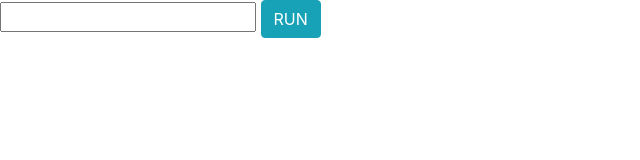
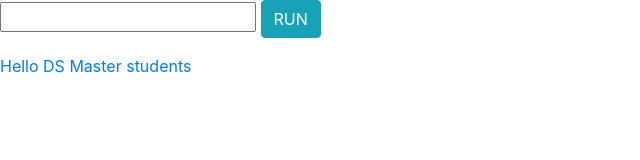
Before and after one commit to pteacher/example-web, a plain HTML site: page index.html in a window 1280 px wide. Shown: the whole page, without its empty margins (0-640 px from the left). Drawn offline with nearby package versions, Linux system fonts and the light colour scheme.

Commit message:
Update index.html

```diff
--- a/index.html
+++ b/index.html
@@ -15,5 +15,6 @@
 			</ul>
 		</div>
 		<script src="js/app.js"></script>
+		<a href="#">Hello DS Master students</a>
 	</body>
 </html>
```
